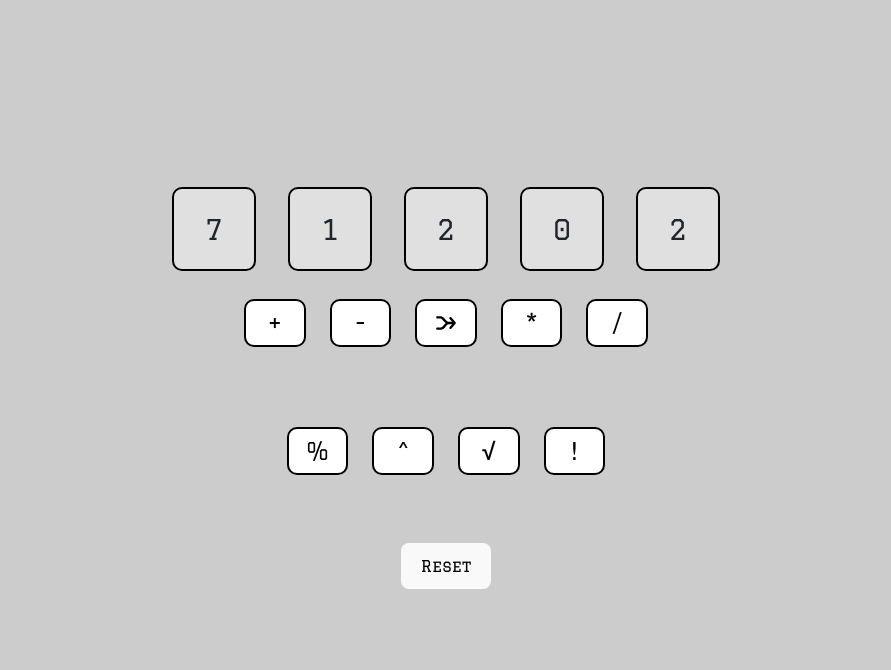
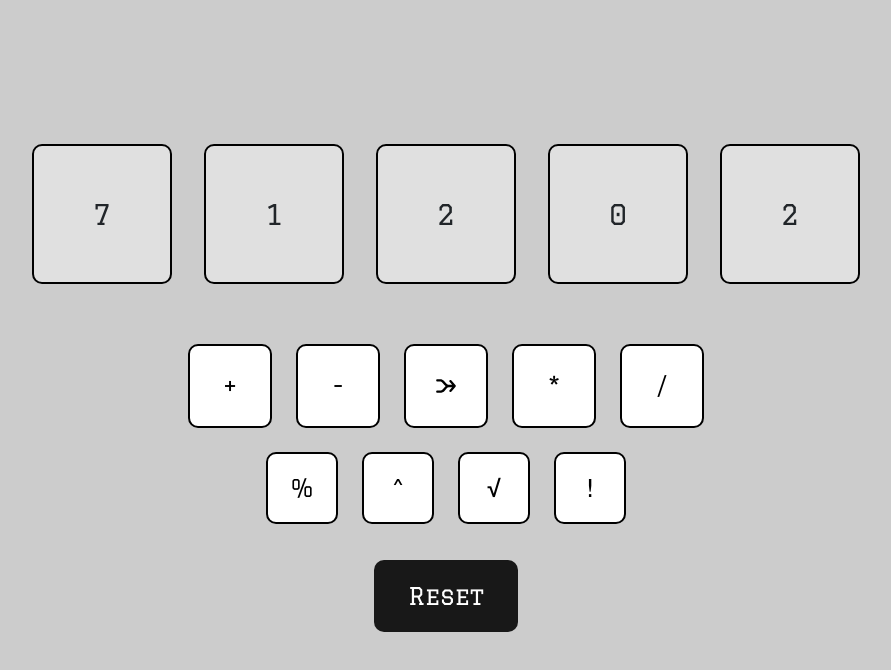
Before and after one commit to rial-git/reach69, a React (Vite) app: page /level1 in a window 1280 px wide. Shown: the top 670 px of the page, without its empty margins (194-1085 px from the left). Built offline with nearby package versions, Linux system fonts and the light colour scheme.

Commit message:
bootification v1

```diff
--- a/src/css/level1.css
+++ b/src/css/level1.css
@@ -6,7 +6,7 @@
   max-width: 1280px;
   margin: 0 auto;
   padding: 2rem;
-  gap : 1rem;
+  gap : 3rem;
   font-family: "Graduate", sans-serif;
 }
 
@@ -31,7 +31,6 @@
   display: flex;
   justify-content: center;
   align-items: center;
-  gap: 2rem;
   margin-bottom: 1.5em;
   flex-direction: column;
 }
--- a/src/css/numberBlock.css
+++ b/src/css/numberBlock.css
@@ -1,6 +1,6 @@
 .number {
-  width: 3em;
-  height: 3em;
+  width: 5em;
+  height: 5em;
   background-color: #e0e0e0;
   display: flex;
   align-items: center;
@@ -15,6 +15,7 @@
 
 .number:hover {
   background-color: #d0d0d0;
+  transform: scale(1.05);
 }
 
 .number.selected {
@@ -70,8 +71,8 @@
 }
 
 .undoable {
-  width: 4em;
-  height: 4em;
+  width: 7em;
+  height: 7em;
   display: flex;
   align-items: center;
   justify-content: center;
--- a/src/css/operationButton.css
+++ b/src/css/operationButton.css
@@ -1,7 +1,7 @@
 .operation-button {
   font-size: 1.5rem;
-  width: 2em;
-  height: 2em;
+  width: 3.5em;
+  height: 3.5em;
   display: flex;
   align-items: center;
   justify-content: center;
@@ -11,7 +11,6 @@
   margin: 0.5em;
   border-radius: 10px;
   cursor: pointer;
-  margin-bottom: 1.5em;
   transition: background-color 0.2s, box-shadow 0.2s;
   font-weight: 600;
   line-height: 1;
@@ -21,6 +20,7 @@
 
 .operation-button:hover {
   background-color: #f0f0f0;
+  transform: scale(1.05);
 }
 
 .operation-button.selected {
@@ -39,3 +39,25 @@
   max-width: 20px;
   max-height: 20px;
 }
+
+.advanced-operations div button{
+  width: 3em;
+  height: 3em;
+}
+
+.reset-button {
+  margin-top: 1em;
+  height: 3em;
+  width: 6em;
+  background-color: #181818;
+  color: white;
+  border: none;
+  border-radius: 10px;
+  cursor: pointer;
+  font-size: 1.5rem;
+}
+
+.reset-button:hover {
+  background-color: #000;
+  transform: scale(1.05);
+}
```
